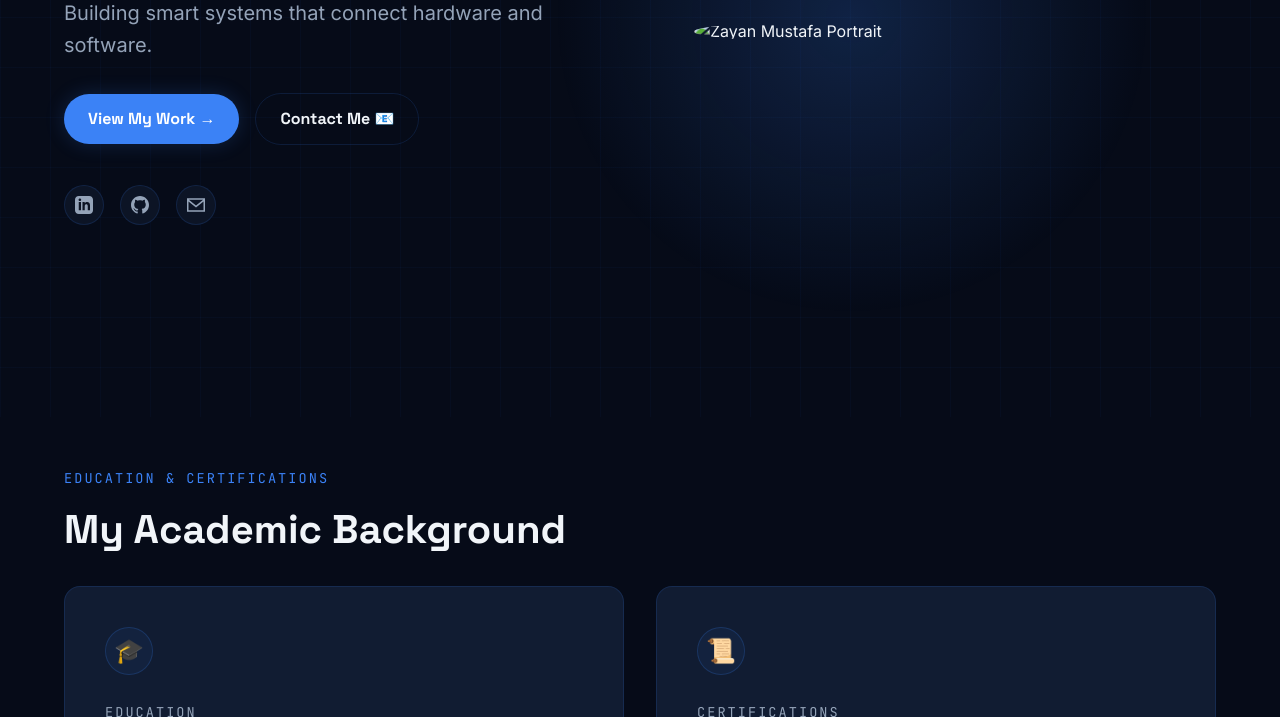
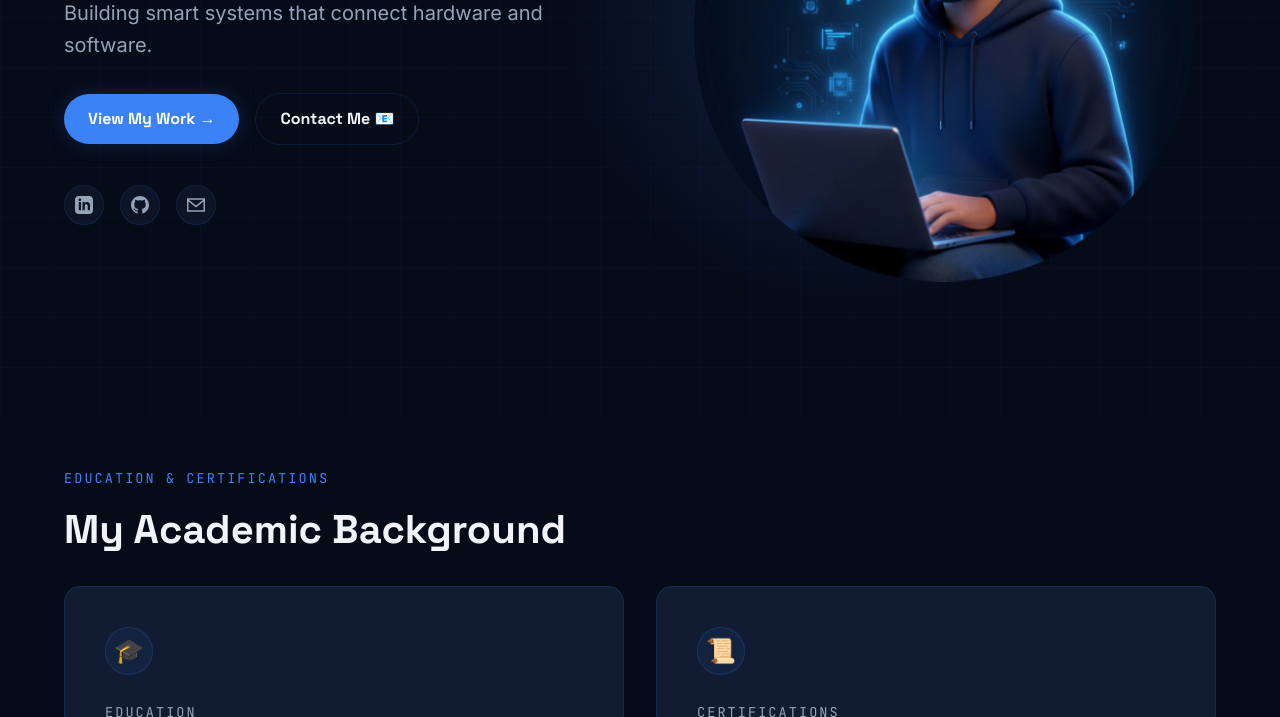
Before and after one commit to ushna2922-lang/zayanmustafa, a plain HTML site: page index.html in a window 1280 px wide. Shown: the part 383-1100 px from the top of the page. Drawn offline with Linux system fonts and the light colour scheme.

Commit message:
Update index.html

```diff
--- a/index.html
+++ b/index.html
@@ -1229,7 +1229,7 @@
                 </div>
                 <div class="reveal-right hero-image-wrapper">
                     <!-- Using the generated image we saved, or a fallback if it's missing -->
-                    <img src="images/hero.png" alt="Zayan Mustafa Portrait"
+                    <img src="hero.png" alt="Zayan Mustafa Portrait"
                         onerror="no img">
                 </div>
             </div>
```
